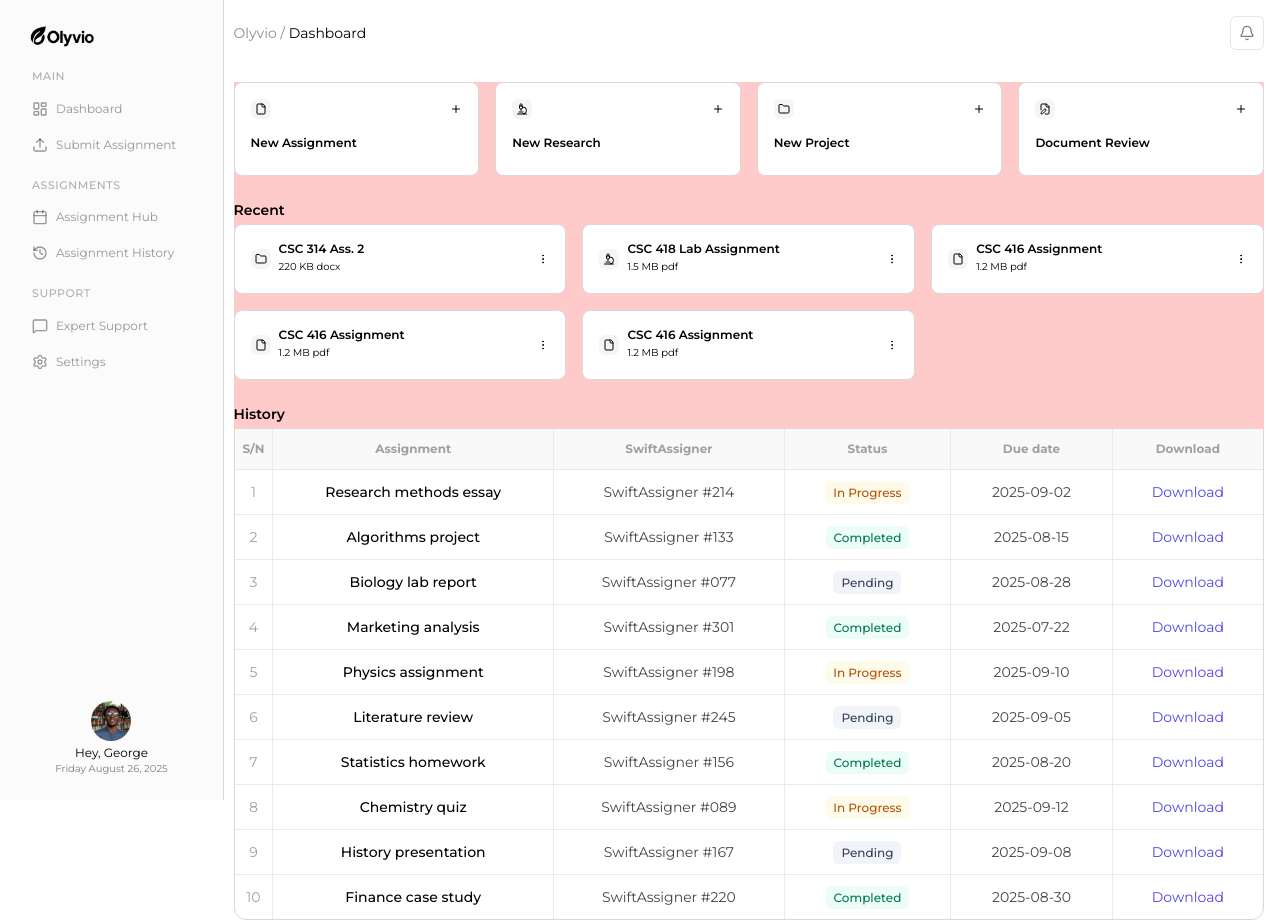
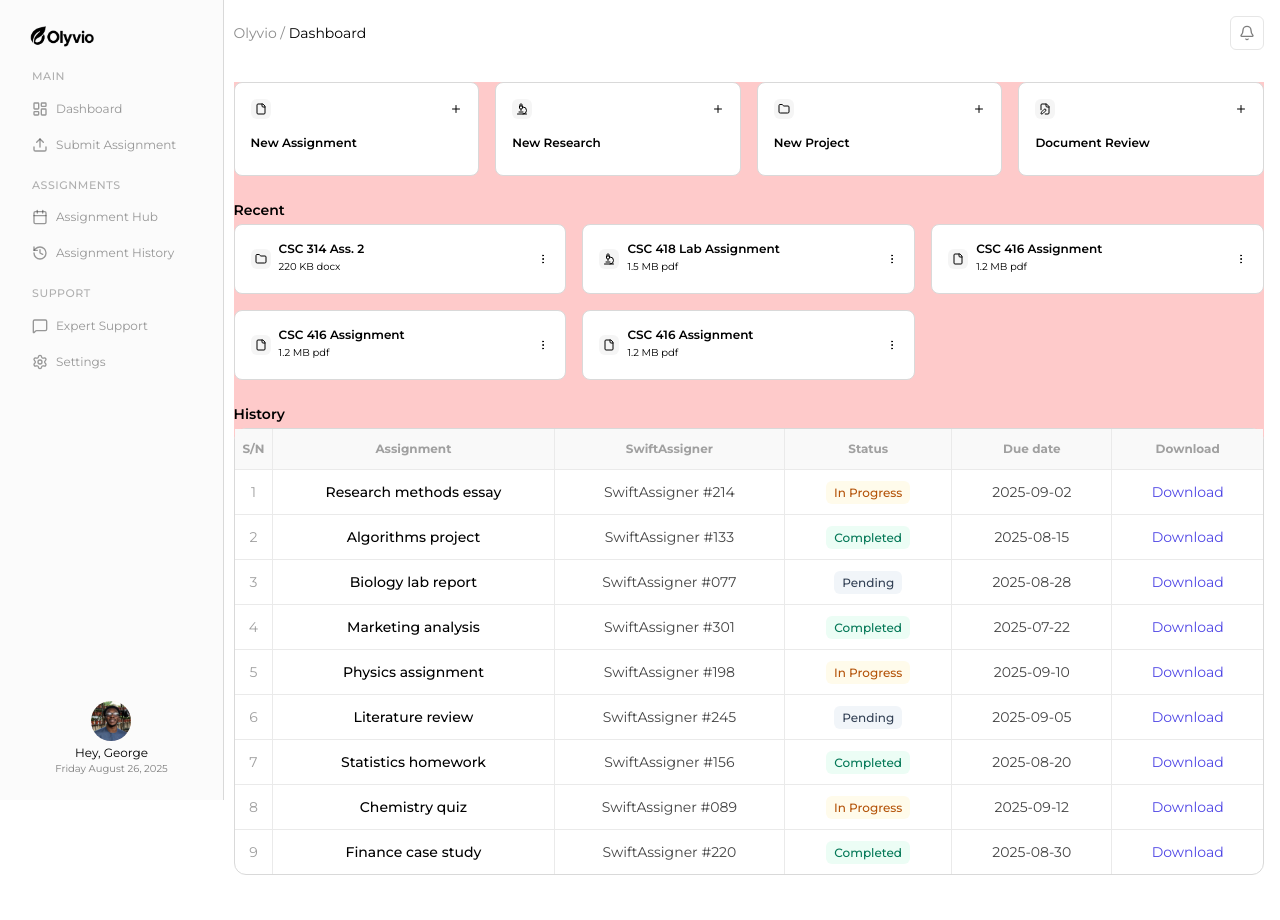
Before and after one commit to favourachara07/Olyvio, a Next.js app: page /dashboard in a window 1280 px wide. After the commit the page ends 875 px from the top, so only its background shows below. Built offline with nearby package versions, Linux system fonts and the light colour scheme.

Commit message:
`Removed History presentation row from OrderHistoryTable and removed bg-red-200 class from DashboardPage`

```diff
--- a/app/components/dashboard/OrderHistoryTable.tsx
+++ b/app/components/dashboard/OrderHistoryTable.tsx
@@ -9,7 +9,6 @@ const rows = [
   { title: "Literature review", assigner: "SwiftAssigner #245", status: "Pending", due: "2025-09-05", link: "#" },
   { title: "Statistics homework", assigner: "SwiftAssigner #156", status: "Completed", due: "2025-08-20", link: "#" },
   { title: "Chemistry quiz", assigner: "SwiftAssigner #089", status: "In Progress", due: "2025-09-12", link: "#" },
-  { title: "History presentation", assigner: "SwiftAssigner #167", status: "Pending", due: "2025-09-08", link: "#" },
   { title: "Finance case study", assigner: "SwiftAssigner #220", status: "Completed", due: "2025-08-30", link: "#" },
 ];
 
--- a/app/dashboard/page.tsx
+++ b/app/dashboard/page.tsx
@@ -4,7 +4,7 @@ import RecentTab from '../components/dashboard/AssignmentForm';
 
 export default function DashboardPage() {
   return (
-    <div className="flex flex-col gap-6 bg-red-200">
+    <div className="flex flex-col gap-6">
       <QuickActions />
       <RecentTab />
       <OrderHistoryTable />
```
